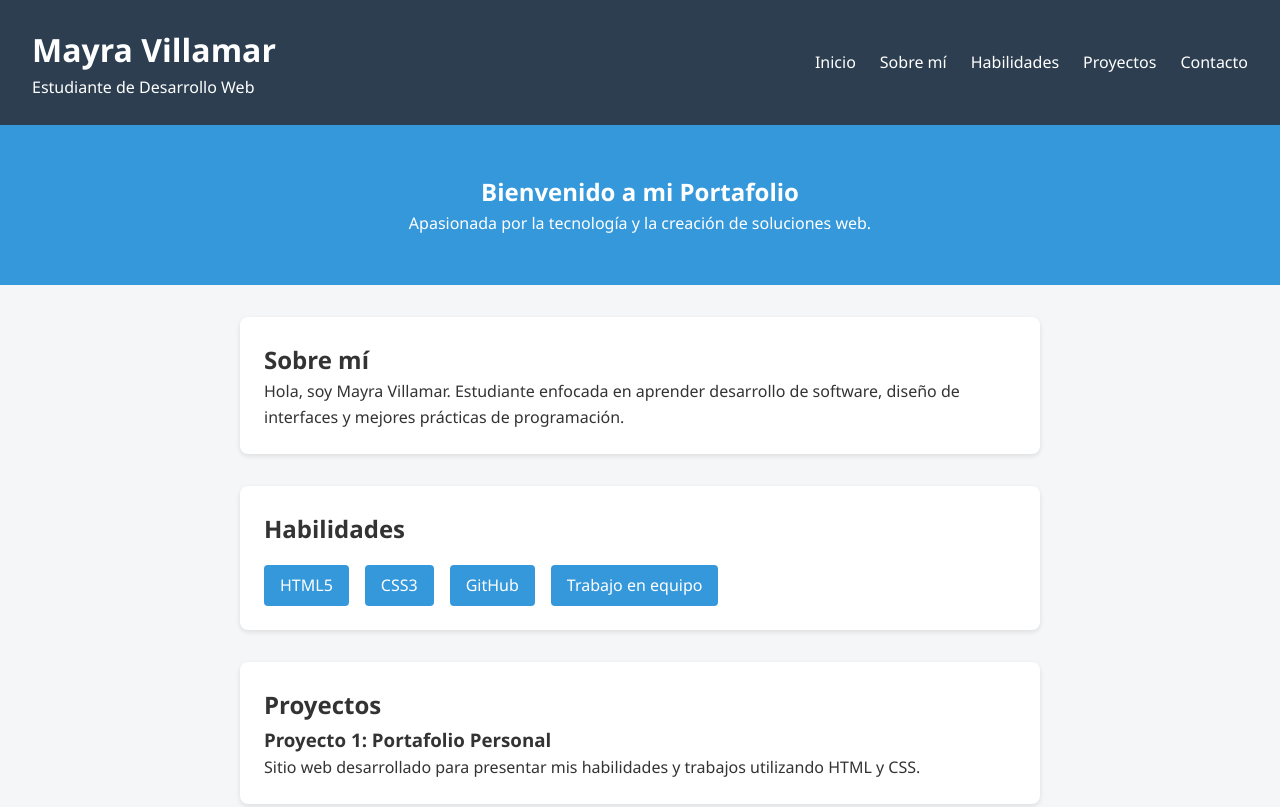
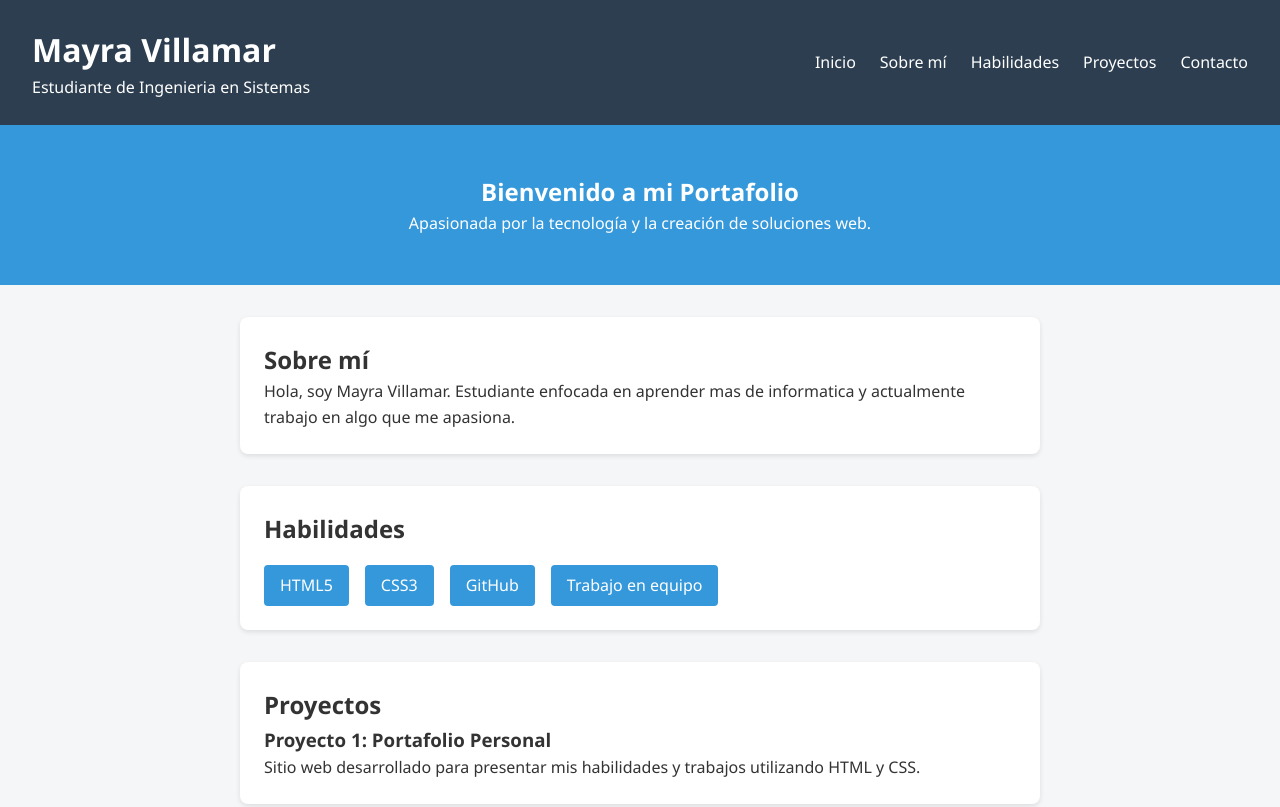
Before and after one commit to MayraVillamar/mi-portafolio-ecotec, a plain HTML site: page index.html in a window 1280 px wide. Shown: the top 807 px of the page. Drawn offline with Linux system fonts and the light colour scheme.

Commit message:
Update index.html

```diff
--- a/index.html
+++ b/index.html
@@ -11,7 +11,7 @@
     <header class="header">
         <div class="logo">
             <h1>Mayra Villamar</h1>
-            <p>Estudiante de Desarrollo Web</p>
+            <p>Estudiante de Ingenieria en Sistemas</p>
         </div>
         <nav class="nav">
             <ul>
@@ -32,7 +32,7 @@
 
         <section id="sobre-mi" class="section">
             <h2>Sobre mí</h2>
-            <p>Hola, soy Mayra Villamar. Estudiante enfocada en aprender desarrollo de software, diseño de interfaces y mejores prácticas de programación.</p>
+            <p>Hola, soy Mayra Villamar. Estudiante enfocada en aprender mas de informatica y actualmente trabajo en algo que me apasiona.</p>
         </section>
 
         <section id="habilidades" class="section">
```
